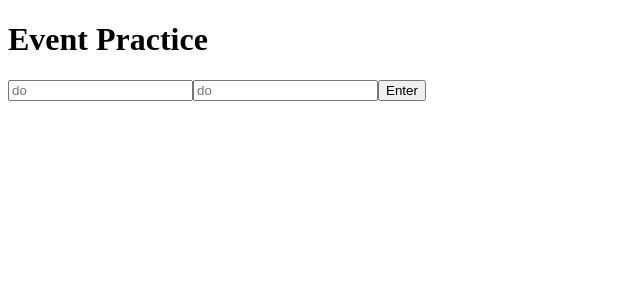
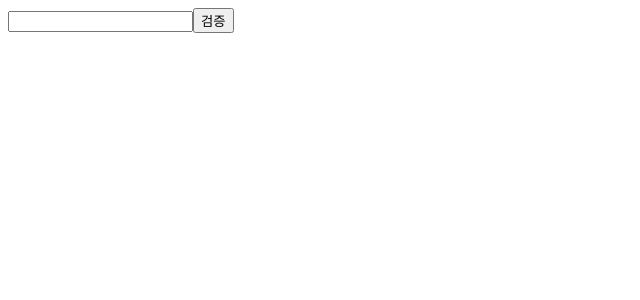
Before and after one commit to overaction/react_practice, a React (Create React App) app: page / in a window 1280 px wide. Shown: the top 300 px of the page, without its empty margins (0-640 px from the left). Built offline with nearby package versions, Linux system fonts and the light colour scheme.

Commit message:
5.1 validationSample

```diff
--- a/src/App.js
+++ b/src/App.js
@@ -1,8 +1,9 @@
 import React from 'react';
 import EventPractice from './EventPractice';
+import ValidationSample from './ValidationSample';
 
 const App = () => {
-    return <EventPractice />
+    return <ValidationSample />
 }
 
 export default App;
--- /dev/null
+++ b/src/ValidationSample.css
@@ -0,0 +1,7 @@
+.success {
+    background-color: lightgreen;
+}
+
+.failure {
+    background-color: red;
+};
--- /dev/null
+++ b/src/ValidationSample.js
@@ -0,0 +1,39 @@
+import React, {Component, Fragment} from 'react';
+import './ValidationSample.css';
+
+class ValidationSample extends Component {
+    state = {
+        password: '',
+        clicked: false,
+        validated: false
+    };
+    handleChange = (e) => {
+        this.setState({
+            password: e.target.value
+        });
+    }
+
+    handleButtonClick = () => {
+        this.setState({
+            clicked: true,
+            validated: this.state.password === '0000'
+        })
+    }
+
+    render() {
+        const {password, clicked, validated} = this.state;
+        return (
+            <Fragment>
+                <input
+                    type="password"
+                    value={password}
+                    onChange={this.handleChange}
+                    className={clicked ? (validated ? 'success' : 'failure') : ''}
+                />
+                <button onClick={this.handleButtonClick}>검증</button>
+            </Fragment>
+        );
+    }
+}
+
+export default ValidationSample;
```
